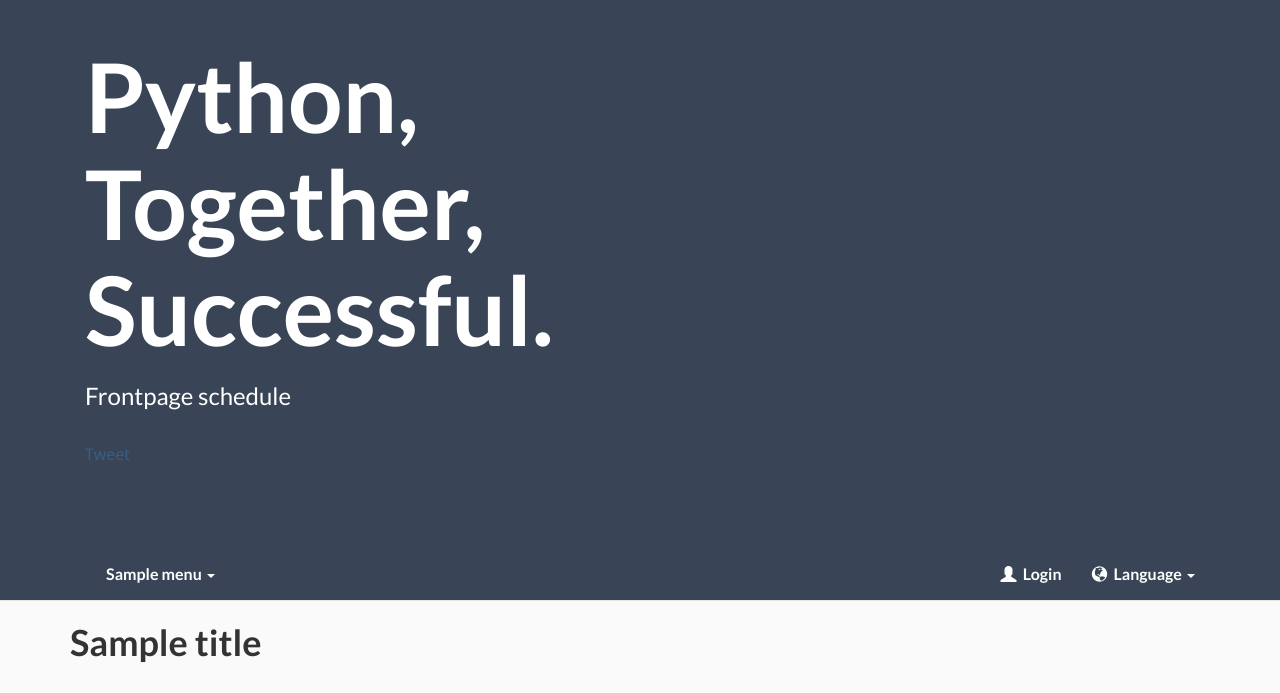
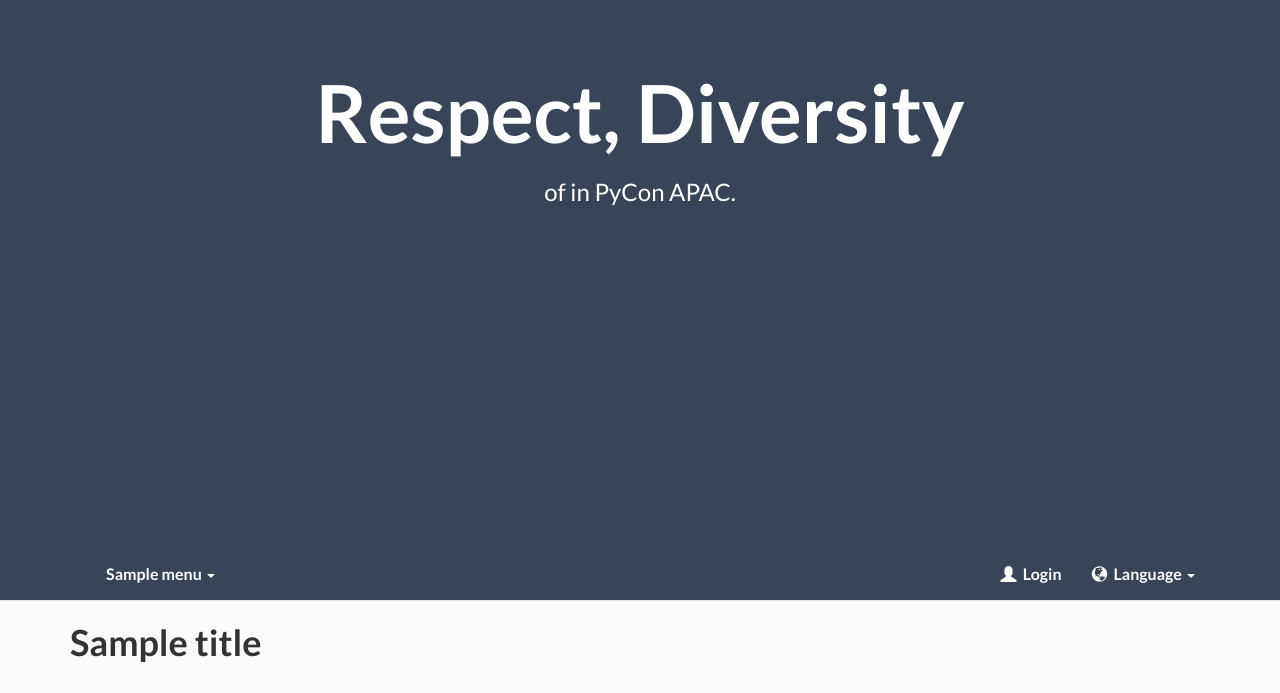
Before and after one commit to pythonkr/pyconapac-2016, a Django app: template pyconkr/templates/index.html in a window 1280 px wide. Shown: the top 693 px of the page. Run offline with Django 3.2, Linux system fonts and the light colour scheme; the template is opened without the code that fills it: most values are stand-ins (such as "Sample title", 1, 10 or a date in 2020); grey boxes marked "Sample" are stand-in pictures; some libraries are stand-ins or nearby versions.

Commit message:
Add typed.js for slogan

```diff
--- a/bower.json
+++ b/bower.json
@@ -11,7 +11,6 @@
     "font-awesome": "~4.1.0",
     "select2": "~3.4.6",
     "bootstrap-social": "~4.6.0",
-    "kenburnsy": "~0.0.5",
-    "velocity": "~1.2.2"
+    "typed.js": "~1.1.1"
   }
 }
--- a/pyconkr/static/css/pyconkr.css
+++ b/pyconkr/static/css/pyconkr.css
@@ -274,20 +274,25 @@ small a:hover {
 
 .frontpage .slogan {
     color: #FAFAFA;
-    padding: 3% 15px;
+    padding: 5% 15px;
+    text-align: center;
 }
 
 .frontpage .slogan h1 {
     color: #FFFFFF;
-    font-size: 600%;
+    font-size: 500%;
     line-height: 90%;
     font-weight: 700;
 }
 
 .frontpage .slogan h3 {
     color: #FFFFFF;
-    font-weight: 400;
+    font-weight: 300;
     margin-bottom: 20px;
+}
+
+.frontpage .slogan h3 span {
+    font-weight: 700;
 }
 
 .frontpage .background {
@@ -538,3 +543,26 @@ small a:hover {
 .badges .btn {
     margin-bottom: 5px;
 }
+
+.typed-cursor{
+    opacity: 1;
+    -webkit-animation: blink 0.7s infinite;
+    -moz-animation: blink 0.7s infinite;
+    animation: blink 0.7s infinite;
+    margin-left: -0.4rem;
+}
+@keyframes blink{
+    0% { opacity:1; }
+    50% { opacity:0; }
+    100% { opacity:1; }
+}
+@-webkit-keyframes blink{
+    0% { opacity:1; }
+    50% { opacity:0; }
+    100% { opacity:1; }
+}
+@-moz-keyframes blink{
+    0% { opacity:1; }
+    50% { opacity:0; }
+    100% { opacity:1; }
+}
--- a/pyconkr/templates/index.html
+++ b/pyconkr/templates/index.html
@@ -3,29 +3,19 @@
 {% load i18n %}
 
 {% block head %}
-<link href="{% static "components/kenburnsy/dist/jquery.kenburnsy.css" %}" rel="stylesheet">
-<script src="{% static "components/velocity/velocity.min.js" %}"></script>
-<script src="{% static "components/kenburnsy/dist/jquery.kenburnsy.min.js" %}"></script>
-<script src="{% static "js/jquery.shuffle.js" %}"></script>
+<script src="{% static "components/typed.js/js/typed.js" %}"></script>
 {% endblock %}
 
 {% block top %}
 <div class="frontpage">
     <div class="slides">
-        <img src="{% static "image/jumboback1.jpg" %}">
-        <img src="{% static "image/jumboback2.jpg" %}">
-        <img src="{% static "image/jumboback3.jpg" %}">
-        <img src="{% static "image/jumboback4.jpg" %}">
-        <img src="{% static "image/jumboback5.jpg" %}">
     </div>
     <div class="onslides">
         <div class="container">
             <div class="slogan">
-                <h1>{% trans "Python," %}</h1>
-                <h1>{% trans "Together," %}</h1>
-                <h1>{% trans "Successful." %}</h1>
-                <h3>{% trans "Frontpage schedule" %}</h3>
-                {% include "badge/all.html" %}
+                <h1>{% trans "Respect, Diversity" %}</h1>
+                <h3>of <span id="typed"></span>in PyCon APAC.</h3>
+                <!--{% include "badge/all.html" %}-->
             </div>
         </div>
         {% with navbar_class="navbar-translucent" %}
@@ -38,9 +28,21 @@
 {% block script %}
 <script>
 $(function() {
-    $(".slides img").shuffle();
-    $(".slides").kenburnsy({
-        'height': $(".slides").height()
+    var sloganStrings = [
+        "Python runtimes",
+        "Programming languages",
+        "Human races",
+        "Development processes",
+        "Python libraries",
+        "Frameworks"
+    ];
+    $("#typed").typed({
+        strings: sloganStrings,
+        contentType: 'html',
+        typeSpeed: 50,
+        backDealy: 1200,
+        loop: true,
+        shuffle: true
     });
 });
 </script>
```
